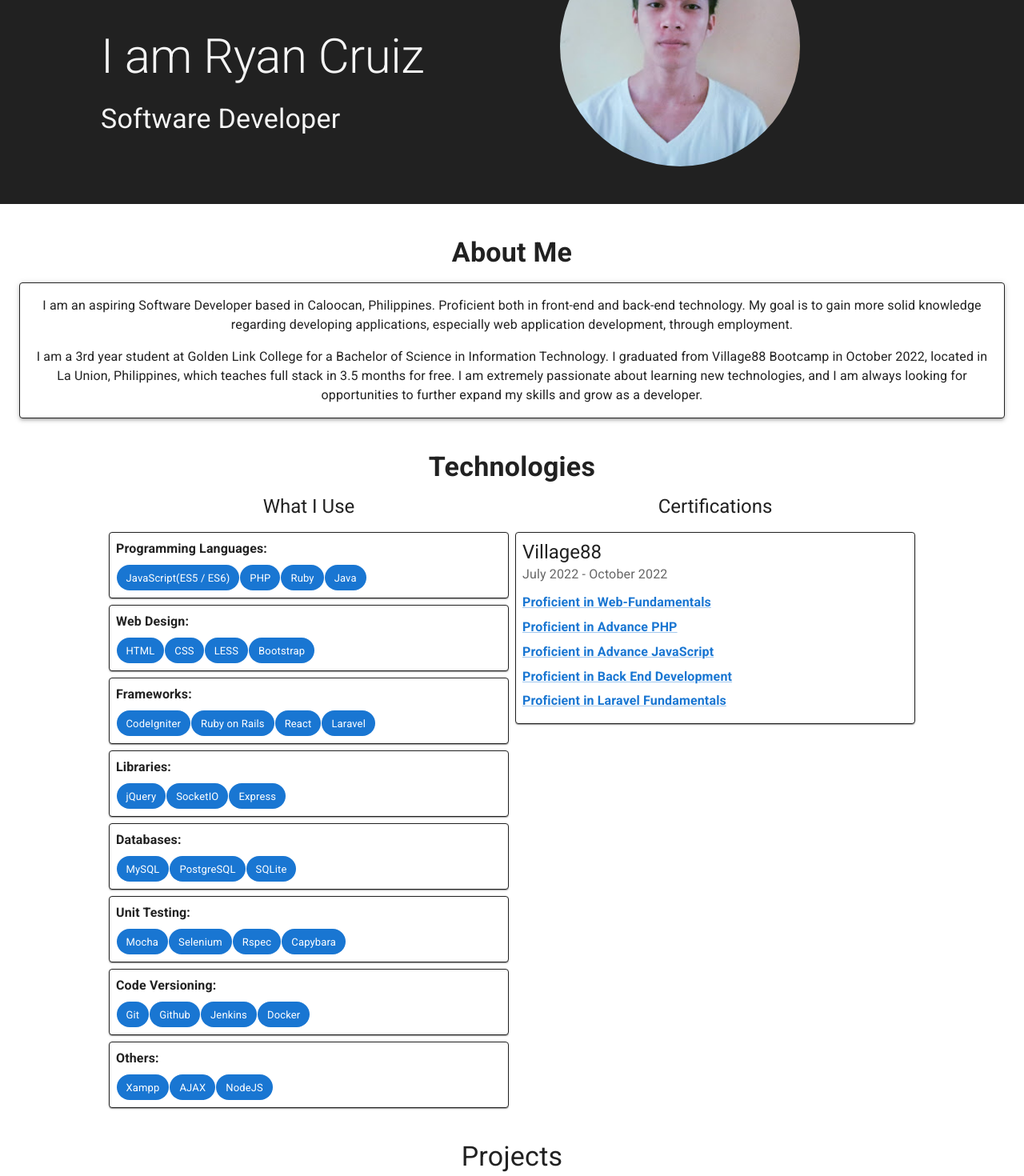
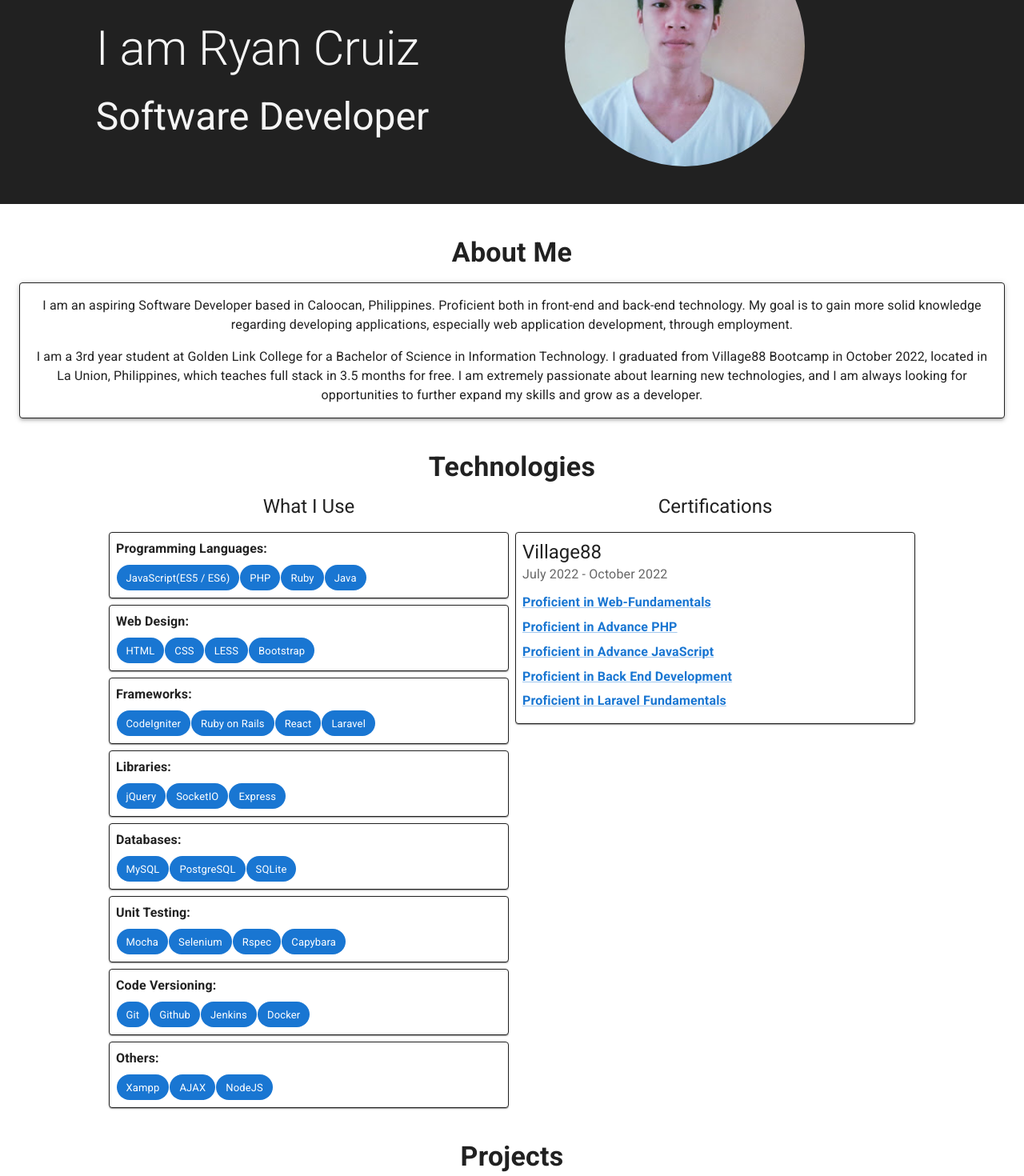
Before and after one commit to Ryan-Cruiz/portfolio, a React (Vite) app: page / in a window 1280 px wide. Shown: the part 220-1690 px from the top of the page at 80% size. Built offline with nearby package versions, Linux system fonts and the light colour scheme.

Commit message:
main refactor lint errors and inconsistent elements

```diff
--- a/src/components/Section.jsx
+++ b/src/components/Section.jsx
@@ -15,7 +15,7 @@ import Divider from '@mui/material/Divider';
 import github from '../assets/img/github.png';
 import gmail from '../assets/img/gmail.png';
 import linkedin from '../assets/img/linkedin.png';
-
+import PropTypes from 'prop-types';
 const WhatUsePaper = ({ title, languages }) => {
     return (
         <Paper elevation={1} sx={{ p: 1, textAlign: 'start', border: '1px solid #212121' }}>
@@ -43,6 +43,16 @@ const CertificationCard = ({ title, year }) => {
         </Paper>
     );
 }
+
+WhatUsePaper.propTypes = {
+    title: PropTypes.string.isRequired,
+    languages: PropTypes.string.isRequired,
+}
+CertificationCard.propTypes = {
+    title: PropTypes.string.isRequired,
+    year: PropTypes.string.isRequired,
+}
+
 function Section() {
     // const imgs = ['ajax.png', 'bootstrap.png', 'codeigniter.png', 'HTML.png', 'JavaScript.png', 'jQuery.png', 'LAMP.png', 'mysql.png', 'RUBY.png', 'socket.png', 'sqlite.png']
     const contact_img = [
@@ -63,8 +73,6 @@ function Section() {
         },
 
     ];
-    const url = window.location.hostname;
-    const protocol = window.location.protocol;
     return (
         <>
             <Box component="main" sx={{ p: 3 }} >
@@ -78,7 +86,7 @@ function Section() {
                                 <Typography variant="h2" gutterBottom>
                                     I am Ryan Cruiz
                                 </Typography>
-                                <Typography variant="h4" gutterBottom>
+                                <Typography variant="h3" gutterBottom>
                                     Software Developer
                                 </Typography>
                             </Box>
@@ -127,7 +135,7 @@ function Section() {
                     </Box>
                 </Box>
                 <Box sx={{ my: 5 }}>
-                    <Typography variant='h4' gutterBottom sx={{ textAlign: 'center' }} id='projects'>Projects</Typography>
+                    <Typography variant='h4' gutterBottom sx={{ fontWeight: 'bold', textAlign: 'center' }} id='projects'>Projects</Typography>
                     <Grid container spacing={2} justifyContent="center" alignItems="center" sx={{ marginTop: '1rem' }}>
                         {projectData.map(data => (
                             <Grid key={data.link + '_project'} item sx={{ textAlign: 'center', margin: '5px' }}>
@@ -148,7 +156,7 @@ function Section() {
                     alignItems="stretch"
                     spacing={2}
                 >
-                    <Typography variant='h5' sx={{ mt: 3, textAlign: 'center' }}>Ryan's Portfolio</Typography>
+                    <Typography variant='h4' sx={{ mt: 3, textAlign: 'center' }}>Ryan&#39;s Portfolio</Typography>
                     <Stack
                         direction="row"
                         justifyContent="center"
@@ -185,7 +193,7 @@ function Section() {
                         spacing={2}
                     >
                         <Typography variant='body1' sx={{ textAlign: 'center' }}>Powered By <Link sx={{ color: 'whitesmoke' }} href='https://vercel.com/'>Vercel</Link></Typography>
-                        <Typography variant='body1' sx={{ textAlign: 'center' }}>© 2023 Ryan's Portfolio</Typography>
+                        <Typography variant='body1' sx={{ textAlign: 'center' }}>© 2023 Ryan&#39;s Portfolio</Typography>
                     </Stack>
 
                 </Stack >
```
Also changed, not shown: src/components/ProjectCard.jsx (+6 -1 lines).
